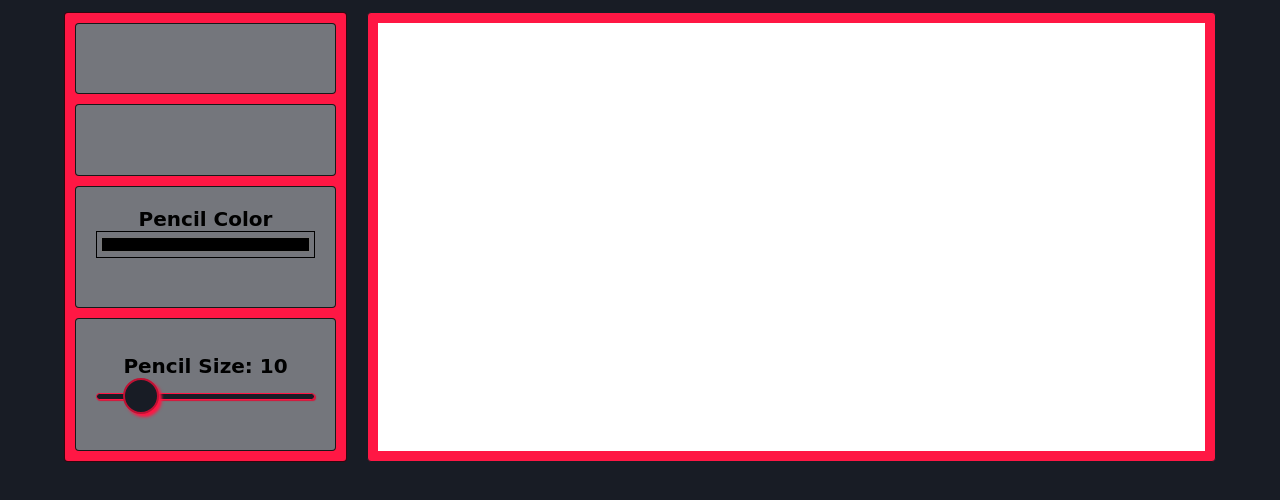
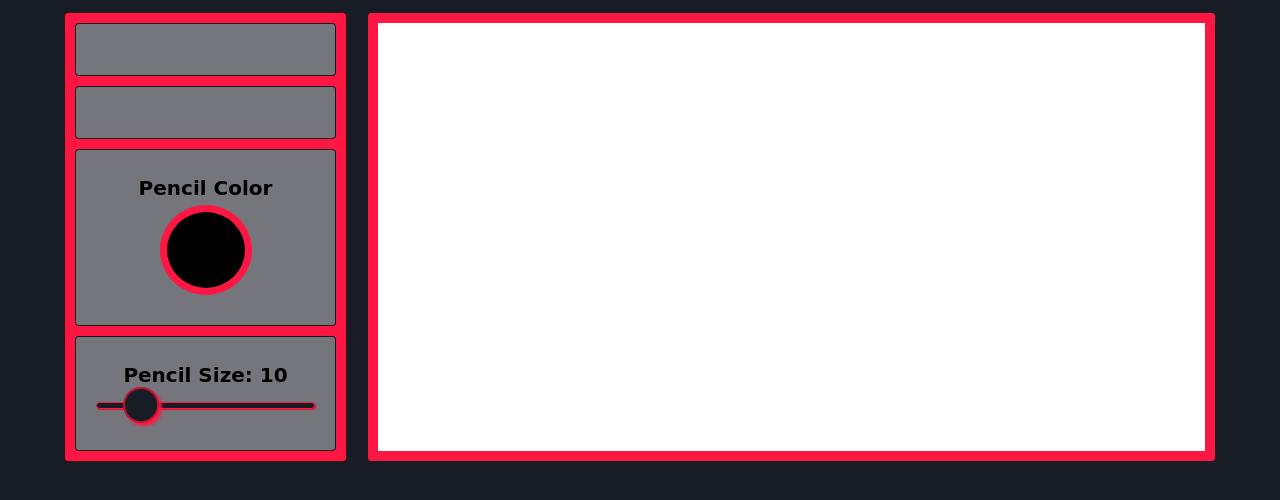
Before and after one commit to afmurillo97/etch-a-sketch, a plain HTML site: page index.html in a window 1280 px wide. Shown: the part 88-588 px from the top of the page. Drawn offline with Linux system fonts and the light colour scheme; a web font is replaced by a local one.

Commit message:
the color picker is completely functional for both css and html

```diff
--- a/script.js
+++ b/script.js
@@ -54,6 +54,7 @@ function createGrid(size) {
         gridItem.addEventListener('mousedown', function(){
             currentColor = inputColor.value;
             gridItem.style.background = currentColor;
+            gridItem.style.cursor = 'pointer';
             isDrawing = true;
         });
         // while the user clicks, the background keep changing
@@ -61,11 +62,13 @@ function createGrid(size) {
             if (isDrawing === true){
                 currentColor = inputColor.value;
                 gridItem.style.background = currentColor;
+                gridItem.style.cursor = 'alias';
             }
         });
         // if the user stop, the background color doesn't change
         gridItem.addEventListener('mouseup', function(){
                 isDrawing = false;
+                gridItem.style.cursor = 'pointer';
         });
     }
 }
@@ -100,7 +103,7 @@ span.textContent = 'Pencil Color';
 const inputColor = document.createElement('input');
 inputColor.classList.add('color-picker');
 inputColor.setAttribute('type', 'color');
-inputColor.setAttribute('value', 'currentColor');
+inputColor.setAttribute('value', '#fff');
 
 button2.appendChild(span);
 button2.appendChild(inputColor);
--- a/style.css
+++ b/style.css
@@ -33,7 +33,6 @@ body{
     border: 1px solid rgba(0, 0, 0, 0.8);
     padding: 20px;
     border-radius: 4px;
-    cursor: pointer;
 }
 /* .button0 {
 
@@ -42,13 +41,15 @@ body{
 
 } */
 .button2 {
-  display: inline-block;
+  display: flex;
   background-color: #74767C;
   text-align: center;
   font-size: 20px;
   transition: all 0.5s;
   font-weight: bold;
-
+  flex-direction: column;
+  justify-content: center;
+  align-items: center;
 }
 
 .button2 span {
@@ -89,12 +90,22 @@ body{
 
 
 .color-picker{
-	width: 100%;
-	background-color: #74767C;
+  -webkit-appearance: none;
+  -moz-appearance: none;
+  appearance: none;
+  background-color: transparent;
+  width: 100px;
+  height: 100px;
+  border: none;
+  cursor: pointer;
 }
-.color-picker:hover{
-	width: 100%;
-	background-color: #DB143A;
+.color-picker::-webkit-color-swatch {
+  border-radius: 50%;
+  border: 7px solid #FF1744;
+}
+.color-picker::-moz-color-swatch {
+  border-radius: 50%;
+  border: 7px solid #181C25;
 }
 
 
@@ -112,6 +123,7 @@ input[type=range] {
     margin: 10px 0;
     width: 100%;
     background-color: #74767C;
+    cursor: pointer;
   }
   input[type=range]:focus {
     outline: none;
@@ -212,7 +224,7 @@ input[type=range] {
 .grid-item:hover {
   animation: pulse 1s infinite;
   background-position: 100%;
-  /* background-color: currentColor; */
+  cursor: pointer;
 }
 @keyframes pulse {
   0% {
```
